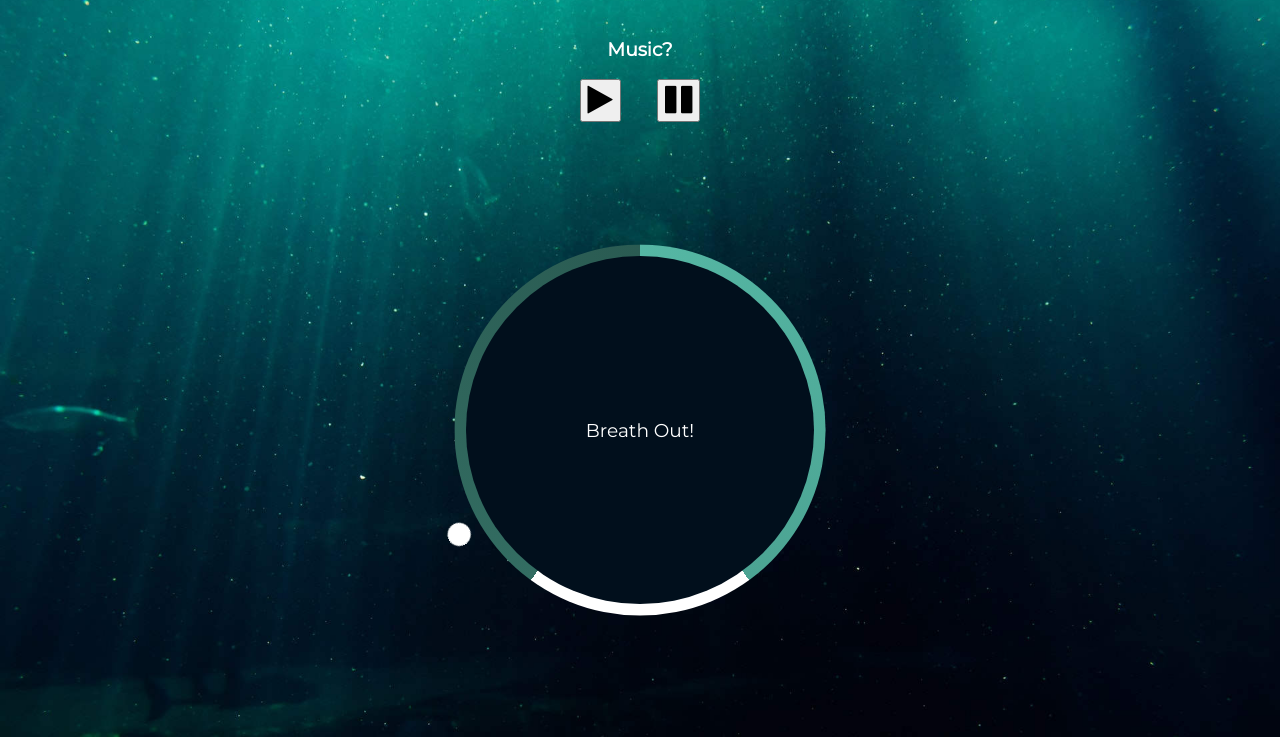
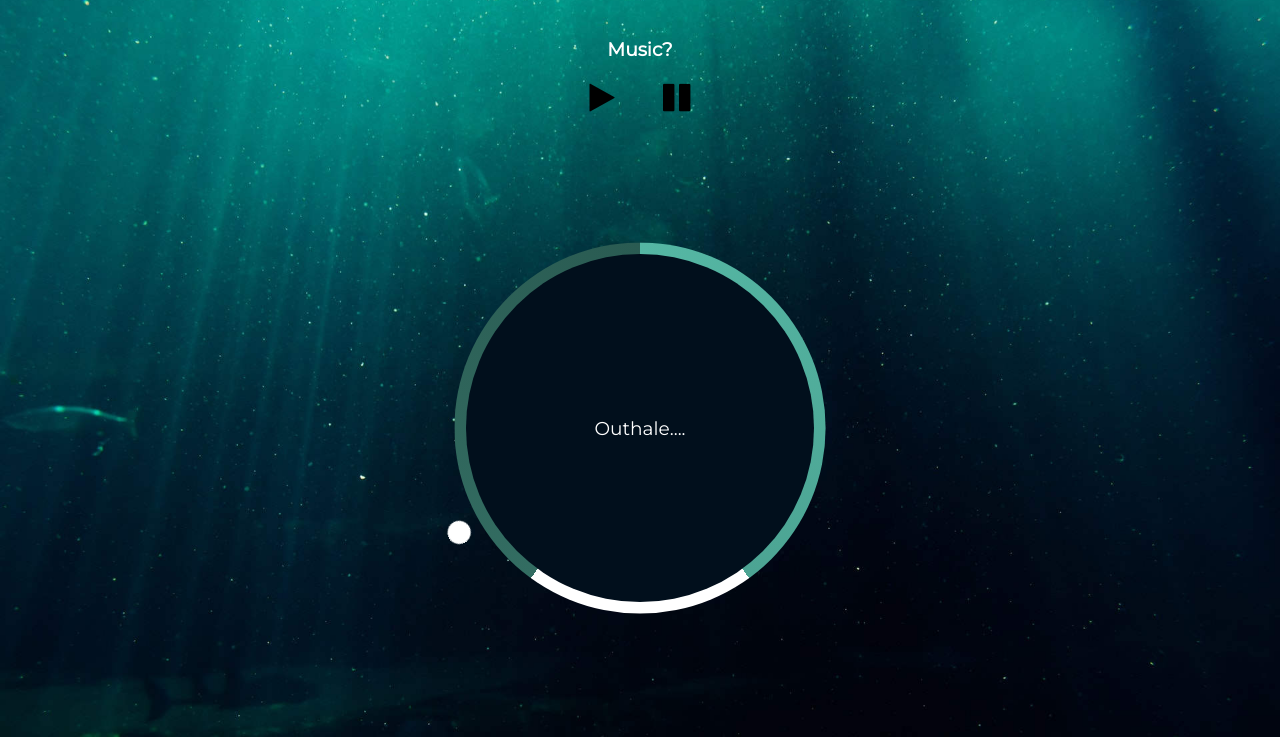
Before and after one commit to danchoff/relax-app, a plain HTML site: page index.html in a window 1280 px wide. Shown: the part 63-800 px from the top of the page. Drawn offline with Linux system fonts and the light colour scheme.

Commit message:
added some styles and changed the innerHTML to inhale exhale

```diff
--- a/script.js
+++ b/script.js
@@ -17,14 +17,14 @@ function pauseSong() {
 breatheAnimation()
 
 function breatheAnimation () {
-  text.innerHTML = 'Breath In!'
+  text.innerHTML = 'Inhale...'
   container.className = 'container grow'
 
   setTimeout(() => {
       text.innerHTML = 'Hold'
 
       setTimeout(() => {
-         text.innerHTML = 'Breath Out!'
+         text.innerHTML = 'Outhale....'
          container.className = 'container shrink'
       }, holdTime)
   }, breatheTime)
--- a/style.css
+++ b/style.css
@@ -81,6 +81,13 @@ body {
 .play {
   font-size: 32px;
   margin-right: 1em;
+  background: transparent;
+  border: none;
+}
+
+.play:hover {
+  cursor: pointer;
+
 }
 
 .pause {
```
